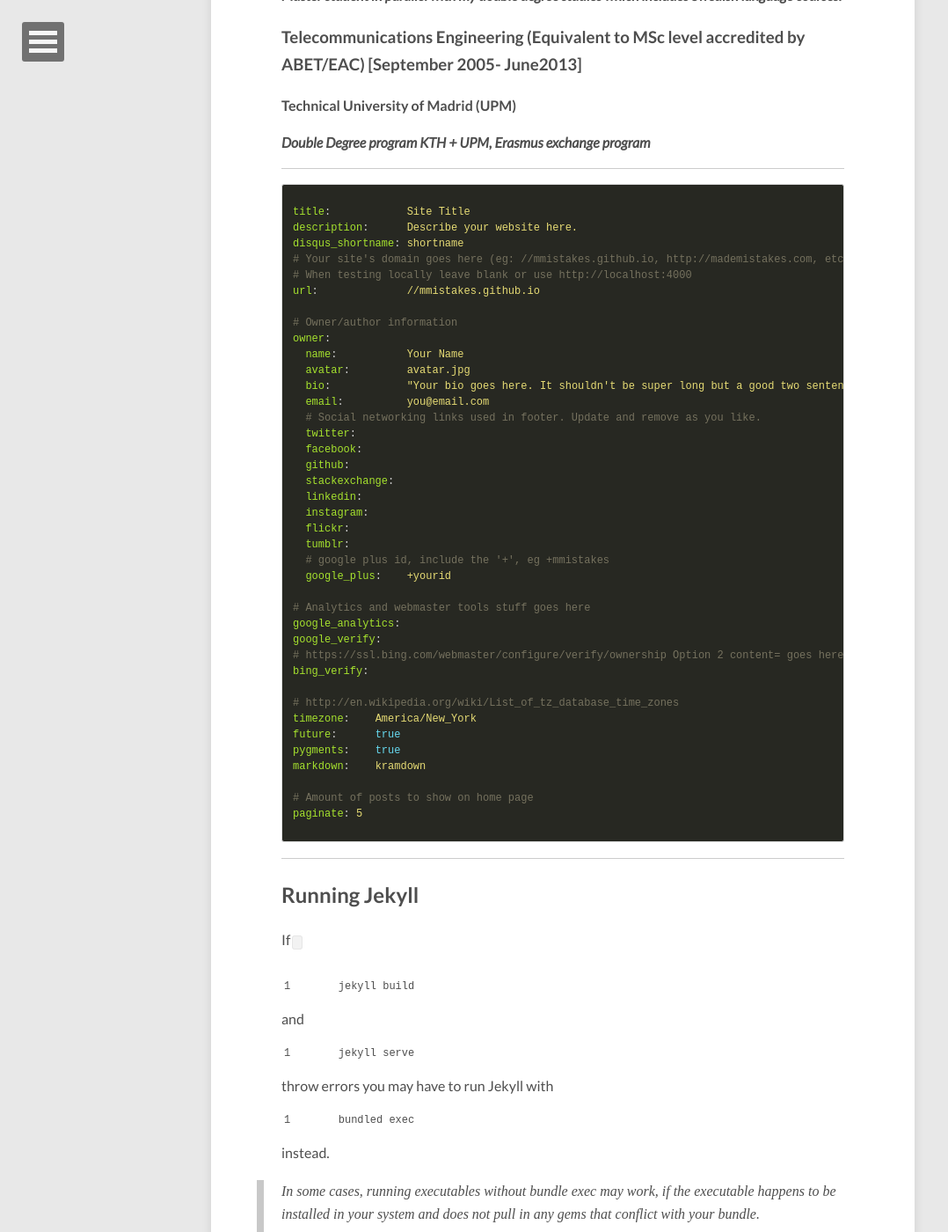
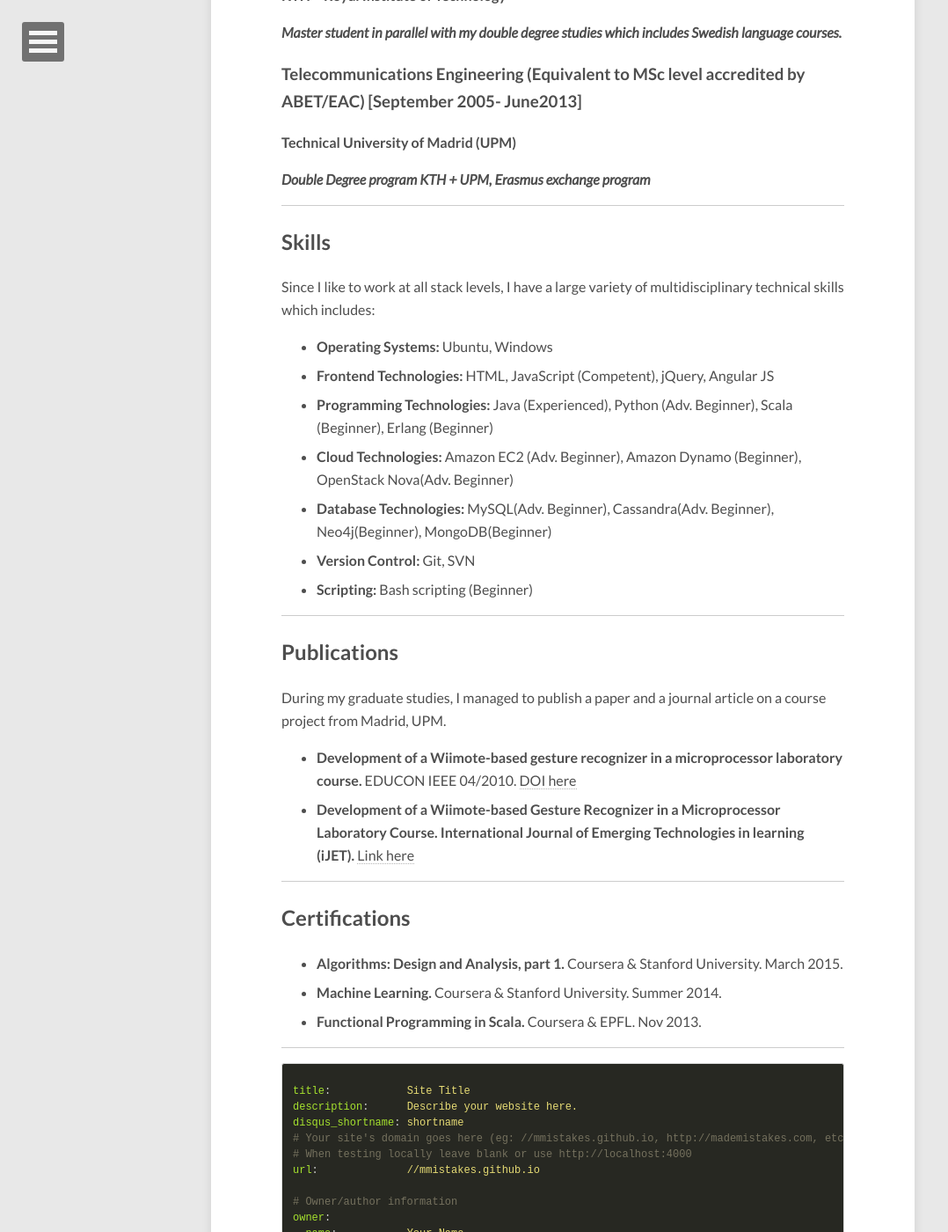
Before and after one commit to alorlea/alorlea.github.io, a Jekyll site: the page built from curriculum-vitae/index.md, in a window 1280 px wide and 1400 px high, scrolled down 2417 px. Shown: the whole window at 88% size, without its empty margins (0-1078 px from the left). Built offline with Jekyll 4.4.1, drawn with Linux system fonts in a browser that asks for light colours; nearby versions of some CDN libraries; comment, search, counter and statistics services are not loaded; some of the changed text lies outside the part shown.

Commit message:
more curriculum

```diff
--- a/curriculum-vitae/index.md
+++ b/curriculum-vitae/index.md
@@ -55,7 +56,7 @@ Design and implementation of a Domain Specific Language for cluster deployment p
 
 **_Accomplishments:_**
 
--	Design orchestration architecture with jclouds, chef and YAML, implemented 2 artifacts based on this design:
+- Design orchestration architecture with jclouds, chef and YAML, implemented 2 artifacts based on this design:
 	* Implemented a web portal using Java Server Faces with Primefaces that configures a web application with a monitoring application, KTHFS Dashboard.
 	* Integrated orchestration architecture in KTHFS Dashboard that allows deployment of a Hadoop cluster with chef and jclouds from a cluster defined in a YAML file.
 - Optimize the orchestration architecture, managed to reduce the deployment time by increasing the throughput through asynchronous Future constructs.
@@ -82,7 +83,43 @@ Design and implementation of a Domain Specific Language for cluster deployment p
 
 ---
 
+## Skills
 
+<p> Since I like to work at all stack levels, I have a large variety of multidisciplinary technical skills which
+includes:
+</p>
+
+- **Operating Systems:** Ubuntu, Windows
+- **Frontend Technologies:** HTML, JavaScript (Competent), jQuery, Angular JS
+- **Programming Technologies:** Java (Experienced), Python (Adv. Beginner), Scala (Beginner), Erlang (Beginner)
+- **Cloud Technologies:** Amazon EC2 (Adv. Beginner), Amazon Dynamo (Beginner), OpenStack Nova(Adv. Beginner)
+- **Database Technologies:** MySQL(Adv. Beginner), Cassandra(Adv. Beginner), Neo4j(Beginner), MongoDB(Beginner)
+- **Version Control:** Git, SVN
+- **Scripting:** Bash scripting (Beginner)
+
+---
+
+## Publications
+
+<p> During my graduate studies, I managed to publish a paper and a journal article on a course project from Madrid,
+UPM.
+</p>
+
+- **Development of a Wiimote-based gesture recognizer in a microprocessor laboratory course.** EDUCON IEEE 04/2010.
+ [DOI here](http://dx.doi.org/10.1109/EDUCON.2010.5492543)
+- **Development of a Wiimote-based Gesture Recognizer in a Microprocessor Laboratory Course. International Journal of
+ Emerging Technologies in learning (iJET).**
+ [Link here](http://online-journals.org/i-jet/article/view/1521)
+
+---
+
+## Certifications
+
+- **Algorithms: Design and Analysis, part 1.** Coursera & Stanford University. March 2015.
+- **Machine Learning.** Coursera & Stanford University. Summer 2014.
+- **Functional Programming in Scala.** Coursera & EPFL. Nov 2013.
+
+---
 {% highlight yaml %}
 title:            Site Title
 description:      Describe your website here.
```
Also changed, not shown: other parts of curriculum-vitae/index.md (+2 -1 lines).
